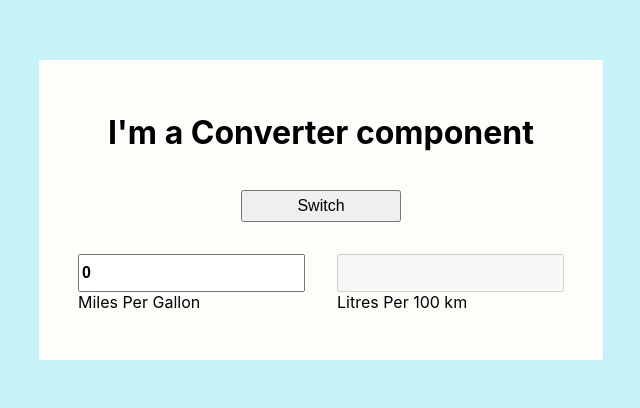
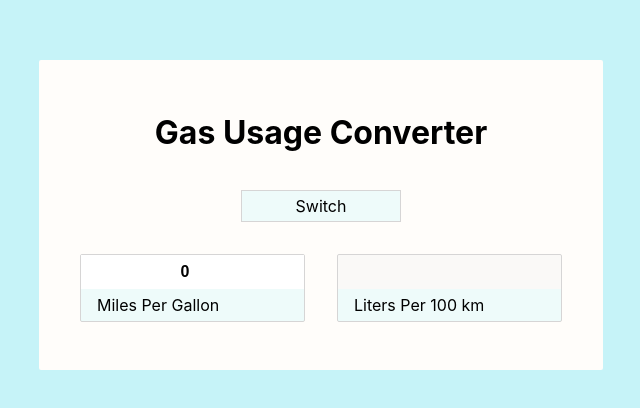
Before and after one commit to Knopkaivy/mpg-converter, a React (Create React App) app: page / in a window 1280 px wide. Shown: the part 140-548 px from the top of the page, without its empty margins (319-959 px from the left). Built offline with nearby package versions, Linux system fonts and the light colour scheme.

Commit message:
Add styles to button and input

```diff
--- a/src/App.css
+++ b/src/App.css
@@ -15,8 +15,11 @@ button {
   width: 10rem;
   margin: 1rem;
   height: 2rem;
+  font-family: inherit;
   font-size: inherit;
   font-weight: 400;
+  border: 1px solid rgb(214, 213, 213);
+  background-color: rgba(198, 243, 248, 0.3);
 }
 .input-container {
   display: flex;
@@ -27,9 +30,24 @@ button {
   display: flex;
   flex-direction: column;
   margin: 1rem;
+  border: 1px solid rgb(214, 213, 213);
+  border-radius: 2px;
 }
 input {
   height: 2rem;
   font-size: inherit;
   font-weight: 800;
+  border: none;
+  text-align: center;
 }
+input:active,
+input:focus {
+  outline: none;
+}
+
+label {
+  height: 2rem;
+  line-height: 2rem;
+  background-color: rgba(198, 243, 248, 0.3);
+  padding-left: 1rem;
+}
--- a/src/Converter.js
+++ b/src/Converter.js
@@ -6,12 +6,6 @@ const Converter = (props) => {
   const [mpg, setMpg] = useState(0);
   const [lp100, setLp100] = useState(0);
   const [mpgIntoLp100, setMpgIntoLp100] = useState(true);
-  //   useEffect(() => {
-  //     setLp100((100 / ((mpg * 1.609344) / 3.78541)).toFixed(2));
-  //   }, [mpg]);
-  //   useEffect(() => {
-  //     setMpg((((lp100 / 100) * 3.78541) / 1.609344).toFixed(2));
-  //   }, [lp100]);
 
   let updateMpg = (evt) => {
     return setMpg(evt.target.value);
@@ -25,7 +19,7 @@ const Converter = (props) => {
 
   return (
     <div className="Converter-container">
-      <h1>I'm a Converter component</h1>
+      <h1>Gas Usage Converter</h1>
       <div>
         <button onClick={toggleConverter}>Switch</button>
       </div>
--- a/src/Lp100ToMpg.js
+++ b/src/Lp100ToMpg.js
@@ -12,7 +12,7 @@ const Lp100ToMpg = ({ mpg, lp100, setMpg, updateLp100 }) => {
       </div>
       <div className="input-section">
         <input id="lp100" type="number" value={lp100} onChange={updateLp100} />
-        <label for="lp100">Litres Per 100 km</label>
+        <label for="lp100">Liters Per 100 km</label>
       </div>
     </div>
   );
--- a/src/MpgToLp100.js
+++ b/src/MpgToLp100.js
@@ -18,7 +18,7 @@ const MpgToLp100 = ({ mpg, lp100, updateMpg, setLp100 }) => {
           // onChange={updateLp100}
           disabled="disabled"
         />
-        <label for="lp100">Litres Per 100 km</label>
+        <label for="lp100">Liters Per 100 km</label>
       </div>
     </div>
   );
```
Also changed, not shown: 1 other file (tests, documents, lock files or other folders).
